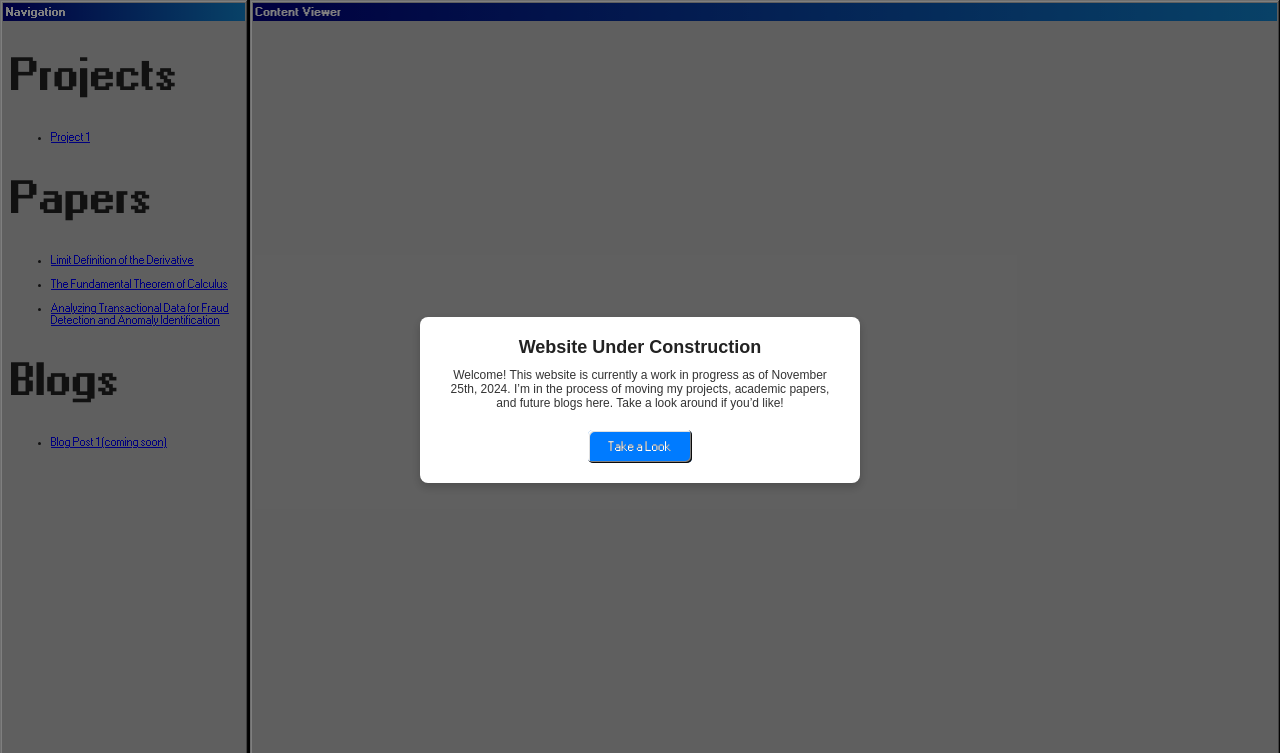
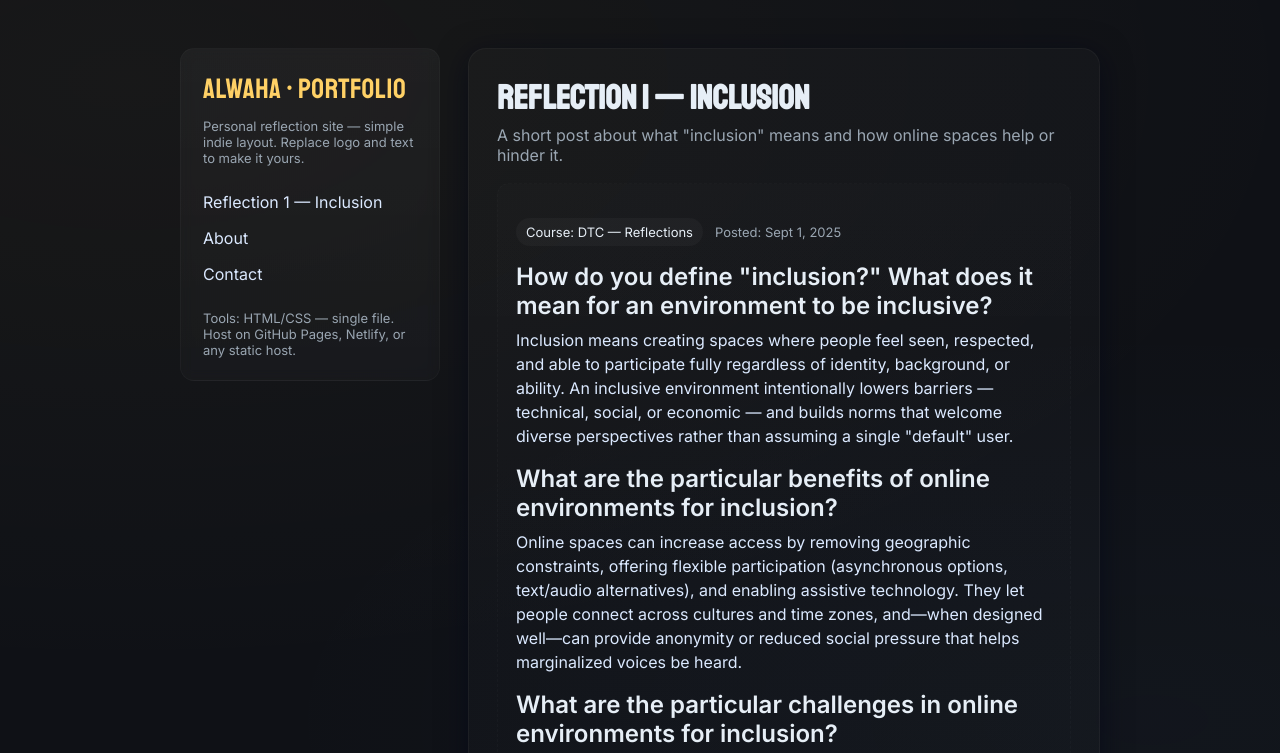
Before and after one commit to yahyanaseer/yahyanaseer.github.io, a plain HTML site: page index.html in a window 1280 px wide. Shown: the top 753 px of the page. Drawn offline with nearby package versions, Linux system fonts and the light colour scheme.

Commit message:
Update index.html

```diff
--- a/index.html
+++ b/index.html
@@ -1,181 +1,142 @@
-<!DOCTYPE html>
+<!doctype html>
 <html lang="en">
 <head>
-    <meta charset="UTF-8">
-    <meta name="viewport" content="width=device-width, initial-scale=1.0">
-    <title>Yahya Abdulmohsin</title>
-    <link rel="stylesheet" href="https://unpkg.com/98.css">
+  <meta charset="utf-8" />
+  <meta name="viewport" content="width=device-width,initial-scale=1" />
+  <title>Portfolio — Reflection 1</title>
+  <link href="https://fonts.googleapis.com/css2?family=Staatliches&family=Inter:wght@300;400;600&display=swap" rel="stylesheet">
   <style>
-        body{
-            margin: 0px;
-        }
-        .container {
-            display: flex;
-            flex-direction: column;
-            height: 100vh;
-        }
-        .sidebar {
-            flex: 1;
-            border-right: none;
-            border-bottom: 2px solid #000;
-            overflow-y: auto;
-        }
-        .content {
-            flex-grow: 3;
-        }
-        iframe {
-            width: 100%;
-            height: 100%;
-            border: none;
-        }
-        .title-bar {
-            display: flex;
-            justify-content: space-between;
-            align-items: center;
-        }
-        @media only screen and (min-width: 600px) {
-            .container {
-                flex-direction: row;
-            }
-            .sidebar {
-                flex: 1;
-                border-right: 2px solid #000;
-                border-bottom: none;
-            }
-            .content {
-                flex-grow: 3;
-            }
-        }
-         /* Styling for the custom alert box */
-        #customAlert {
-            display: none;
-            position: fixed;
-            top: 0;
-            left: 0;
-            width: 100%;
-            height: 100%;
-            background-color: rgba(0, 0, 0, 0.5);
-            z-index: 9999;
-            justify-content: center;
-            align-items: center;
+    :root{
+      --bg:#0f1116;
+      --card:#0f1720;
+      --muted:#9aa6b2;
+      --accent:#ffd166;
+      --glass: rgba(255,255,255,0.04);
+      --radius:14px;
     }
 
-        #customAlertContent {
-            background-color: #ffffff;
-            border-radius: 8px;
-            padding: 20px;
-            box-shadow: 0 4px 10px rgba(0, 0, 0, 0.2);
-            text-align: center;
-            width: 90%;
-            max-width: 400px;
+    *{box-sizing:border-box}
+    html,body{height:100%;}
+    body{
+      margin:0;
+      font-family:Inter,system-ui,-apple-system,"Segoe UI",Roboto,Helvetica,Arial;
+      background: radial-gradient(1200px 600px at 10% 10%, rgba(255,209,102,0.04), transparent),
+                  radial-gradient(900px 400px at 90% 90%, rgba(96,165,250,0.03), transparent),
+                  var(--bg);
+      color:#e6eef6;
+      -webkit-font-smoothing:antialiased;
+      -moz-osx-font-smoothing:grayscale;
+      padding:48px 24px;
+      display:flex;
+      align-items:flex-start;
+      justify-content:center;
     }
 
-        #customAlertContent h2 {
-            font-size: 1.5em;
-            margin: 0 0 10px;
+    .wrap{
+      width:100%;
+      max-width:920px;
+      display:grid;
+      grid-template-columns:260px 1fr;
+      gap:28px;
+      align-items:start;
     }
 
-        #customAlertContent p {
-            font-size: 1em;
-            color: #333;
-            margin: 0 0 20px;
+    /* sidebar */
+    .sidebar{
+      background:linear-gradient(180deg,var(--glass), rgba(255,255,255,0.02));
+      border-radius:var(--radius);
+      padding:22px;
+      backdrop-filter: blur(6px) saturate(120%);
+      border:1px solid rgba(255,255,255,0.03);
+      min-height:240px;
+    }
+    .logo{
+      font-family: 'Staatliches', cursive;
+      font-size:28px;
+      color:var(--accent);
+      letter-spacing:0.6px;
+      margin-bottom:12px;
+    }
+    .meta{color:var(--muted);font-size:13px;margin-bottom:18px}
+    nav a{display:block;color:#dbe9ff;text-decoration:none;padding:8px 0;border-radius:8px}
+    nav a:hover{color:var(--accent)}
+
+    /* main card */
+    .card{
+      background: linear-gradient(180deg, rgba(255,255,255,0.02), rgba(255,255,255,0.01));
+      border-radius:18px;
+      padding:28px;
+      border:1px solid rgba(255,255,255,0.04);
+      box-shadow: 0 6px 30px rgba(2,6,23,0.6);
     }
 
-        #customAlertContent button {
-            background-color: #007bff;
-            color: white;
-            border: none;
-            border-radius: 5px;
-            padding: 10px 20px;
-            font-size: 1em;
-            cursor: pointer;
-            transition: background-color 0.3s;
+    h1{margin:0 0 6px 0;font-family:'Staatliches',cursive;font-size:34px}
+    .subtitle{color:var(--muted);margin-bottom:18px}
+
+    .post{
+      background: linear-gradient(180deg, rgba(255,255,255,0.01), transparent);
+      padding:18px; border-radius:12px; border:1px dashed rgba(255,255,255,0.02);
     }
 
-        #customAlertContent button:hover {
-            background-color: #0056b3;
+    .question{margin:16px 0 8px 0;font-weight:600}
+    p.answer{margin:0 0 12px 0;color:#dbe9ff;line-height:1.5}
+    .muted{color:var(--muted);font-size:13px}
+
+    .post-meta{display:flex;gap:12px;align-items:center;margin-top:16px}
+    .badge{background:rgba(255,255,255,0.03);padding:6px 10px;border-radius:999px;font-size:13px}
+
+    footer{margin-top:22px;color:var(--muted);font-size:13px}
+
+    @media(max-width:820px){
+      .wrap{grid-template-columns:1fr;}
+      .sidebar{order:2}
     }
   </style>
 </head>
 <body>
-    <div class="container">
-        <div class="sidebar window">
-            <div class="title-bar">
-                <div class="title-bar-text">Navigation</div>
-            </div>
-            <div class="window-body">
-                <section>
-                    <h2>Projects</h2>
-                    <ul>
-                        <li><a href="https://github.com/yourusername/project1" target="content-frame">Project 1</a></li>
-                    </ul>
-                </section>
-                <section>
-                    <h2>Papers</h2>
-                    <ul>
-                        <li><a href="https://github.com/yahyaabdulmohsin/yahyaabdulmohsin.github.io/raw/939afacdd21da886be99be7f22d729baf540b0bb/limit-definition-derivative.pdf" target="content-frame" class="pdf-link">Limit Definition of the Derivative</a></li>
-                        <br><li><a href="https://github.com/yahyaabdulmohsin/yahyaabdulmohsin.github.io/raw/1a7e5282ae25c6421dae4ccad7920f3ad22f746f/fundamental-theorem-of-calculus.pdf" target="content-frame" class="pdf-link">The Fundamental Theorem of Calculus</a></li>
-                        <br><li><a href="https://github.com/yahyaabdulmohsin/yahyaabdulmohsin.github.io/raq/57fc89251f5a1bdd1875393c14e282665ecc0a6d/report.pdf" target="content-frame" class="pdf-link">Analyzing Transactional Data for Fraud Detection and Anomaly Identification</a></li>
-                    </ul>
-                </section>
-                <section>
-                    <h2>Blogs</h2>
-                    <ul>
-                        <li><a href="https://yourblog.com/post1" target="content-frame">Blog Post 1 (coming soon)</a></li>
-                    </ul>
-                </section>
-            </div>
-        </div>
-        <div class="content window">
-            <div class="title-bar">
-                <div class="title-bar-text">Content Viewer</div>
-            </div>
-            <iframe id="content-frame" name="content-frame" src=""></iframe>
-        </div>
-    </div>
-    <div id="customAlert">
-        <div id="customAlertContent">
-            <h2>Website Under Construction</h2>
-            <p>
-                Welcome! This website is currently a work in progress as of November 25th, 2024.
-                I’m in the process of moving my projects, academic papers, and future blogs here.
-                Take a look around if you’d like!
-            </p>
-            <button onclick="closeAlert()">Take a Look</button>
-        </div>
+  <div class="wrap">
+    <aside class="sidebar">
+      <div class="logo">alwaha • portfolio</div>
+      <div class="meta">Personal reflection site — simple indie layout. Replace logo and text to make it yours.</div>
+      <nav>
+        <a href="#post">Reflection 1 — Inclusion</a>
+        <a href="#about">About</a>
+        <a href="#contact">Contact</a>
+      </nav>
+      <div style="height:18px"></div>
+      <div class="muted">Tools: HTML/CSS — single file. Host on GitHub Pages, Netlify, or any static host.</div>
+    </aside>
+
+    <main class="card">
+      <header>
+        <h1>Reflection 1 — Inclusion</h1>
+        <div class="subtitle">A short post about what "inclusion" means and how online spaces help or hinder it.</div>
+      </header>
+
+      <article id="post" class="post">
+        <div class="post-meta">
+          <div class="badge">Course: DTC — Reflections</div>
+          <div class="muted">Posted: <!-- you can update this date --> Sept 1, 2025</div>
         </div>
 
-    <script>
-        // Function to show the custom alert
-        function showCustomAlert() {
-            document.getElementById('customAlert').style.display = 'flex';
-        }
+        <h2 class="question">How do you define "inclusion?" What does it mean for an environment to be inclusive?</h2>
+        <p class="answer">Inclusion means creating spaces where people feel seen, respected, and able to participate fully regardless of identity, background, or ability. An inclusive environment intentionally lowers barriers — technical, social, or economic — and builds norms that welcome diverse perspectives rather than assuming a single "default" user.</p>
 
-        // Function to close the custom alert
-        function closeAlert() {
-            document.getElementById('customAlert').style.display = 'none';
-        }
+        <h2 class="question">What are the particular benefits of online environments for inclusion?</h2>
+        <p class="answer">Online spaces can increase access by removing geographic constraints, offering flexible participation (asynchronous options, text/audio alternatives), and enabling assistive technology. They let people connect across cultures and time zones, and—when designed well—can provide anonymity or reduced social pressure that helps marginalized voices be heard.</p>
 
-        // Show the alert when the page loads
-        window.onload = showCustomAlert;
-    </script>
-    <script>
-        document.querySelectorAll('a').forEach(link => {
-            link.addEventListener('click', function(event) {
-                const contentFrame = document.getElementById('content-frame');
-                const href = this.getAttribute('href');
+        <h2 class="question">What are the particular challenges in online environments for inclusion?</h2>
+        <p class="answer">Challenges include unequal access to devices and bandwidth, language barriers, and interfaces that assume specific abilities. Moderation and community norms matter: toxic behavior, harassment, and algorithmic bias can silence or exclude people. Additionally, design decisions (color contrast, small clickable targets, lack of captions) can unintentionally block participation.</p>
 
-                if (href.endsWith('.pdf')) {
-                    event.preventDefault();
-                    const googleDocsViewer = `https://docs.google.com/viewer?url=${encodeURIComponent(href)}&embedded=true`;
-                    contentFrame.src = googleDocsViewer;
-                    contentFrame.style.display = 'block';
-                } else {
-                    contentFrame.style.display = 'block';
-                    contentFrame.src = href;
-                }
-            });
-        });
-    </script>
+        <p class="muted">Short takeaway: inclusion is active design + ongoing community care. Ask who the site helps and who it leaves out, and iterate.</p>
+      </article>
+
+      <footer>
+        <div id="about"><strong>About this site</strong> — A minimal, indie-style single-file portfolio. To use: save this file as <code>index.html</code> and upload to your host. Edit the text, logo, and date. For a multi-post blog, copy the post block and change ids/titles.</div>
+        <div style="height:10px"></div>
+        <div id="contact" class="muted">Questions? Reply here and tell me if you want alternate color palettes, an image header, or a downloadable ZIP.</div>
+      </footer>
+    </main>
+  </div>
 </body>
 </html>
```
Lines whose indentation alone changed are shown as unchanged.
